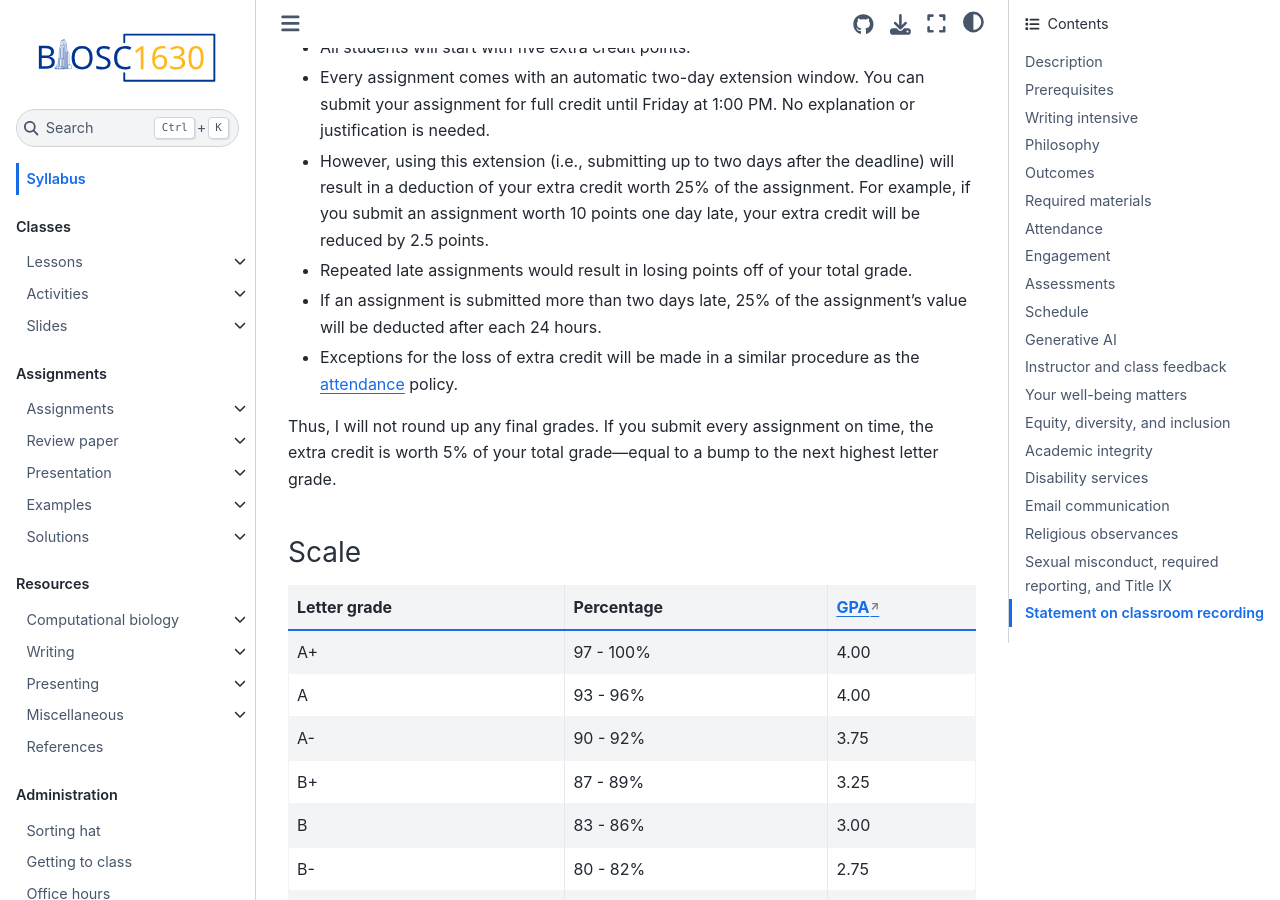
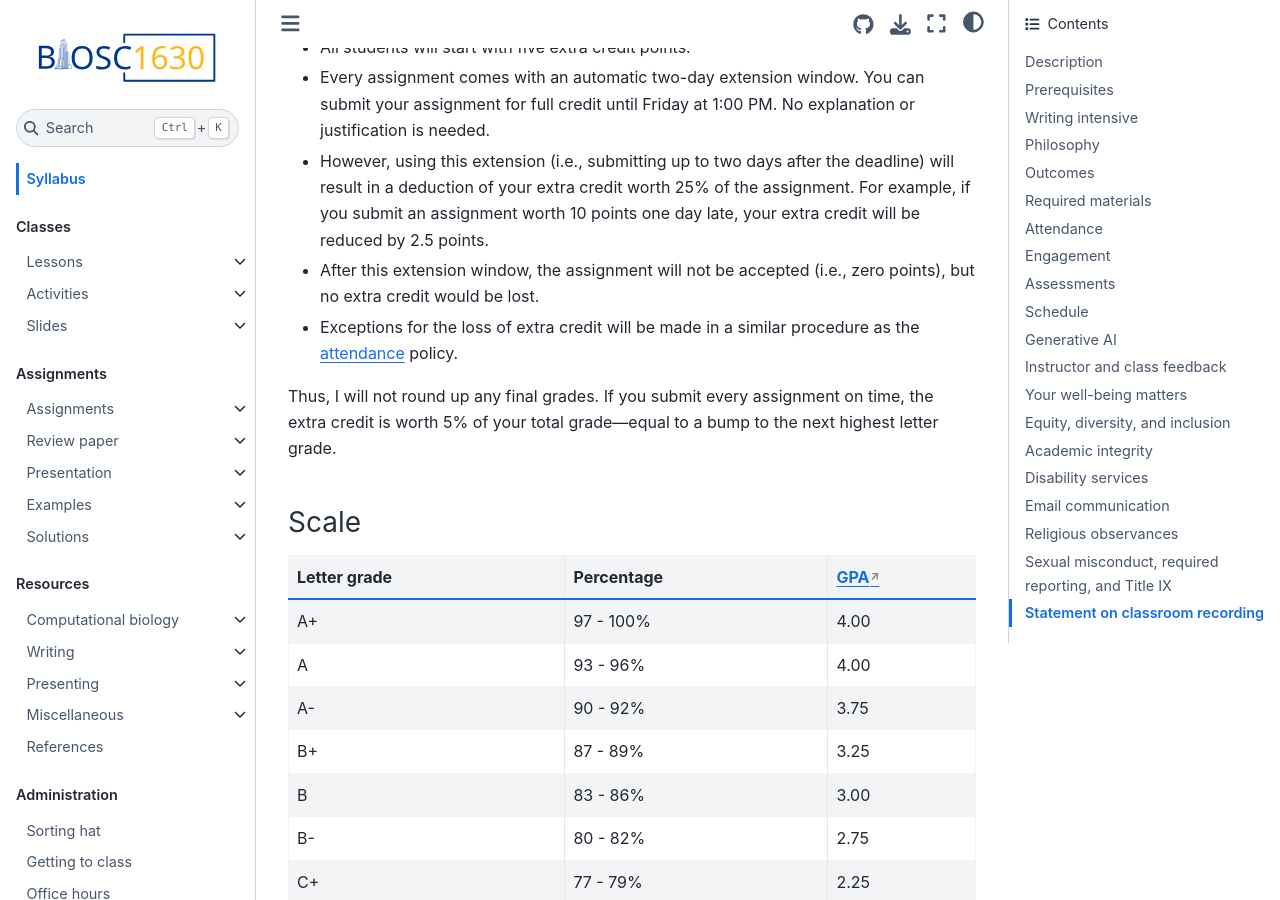
Before and after one commit to oasci/pitt-biosc1630-2023f, a Jupyter Book: the page built from book/syllabus.md, in a window 1280 px wide and 900 px high, scrolled down 7296 px. Built offline with Jupyter Book 1.0.4 settings and Sphinx 7.4.7 and the Sphinx Book theme 1.1.4, drawn with Linux system fonts in a browser that asks for light colours; pages that are not in the unit, such as notebooks, are missing from menus.

Commit message:
Update syllabus late assignment policy

```diff
--- a/book/syllabus.md
+++ b/book/syllabus.md
@@ -274,8 +274,7 @@ It encourages timely submissions while acknowledging the influence of external c
   No explanation or justification is needed.
 - However, using this extension (i.e., submitting up to two days after the deadline) will result in a deduction of your extra credit worth 25% of the assignment.
   For example, if you submit an assignment worth 10 points one day late, your extra credit will be reduced by 2.5 points.
-- Repeated late assignments would result in losing points off of your total grade.
-- If an assignment is submitted more than two days late, 25% of the assignment's value will be deducted after each 24 hours.
+- After this extension window, the assignment will not be accepted (i.e., zero points), but no extra credit would be lost.
 - Exceptions for the loss of extra credit will be made in a similar procedure as the [attendance](attendance) policy.
 
 Thus, I will not round up any final grades.
```
Also changed, not shown: 2 other files.
